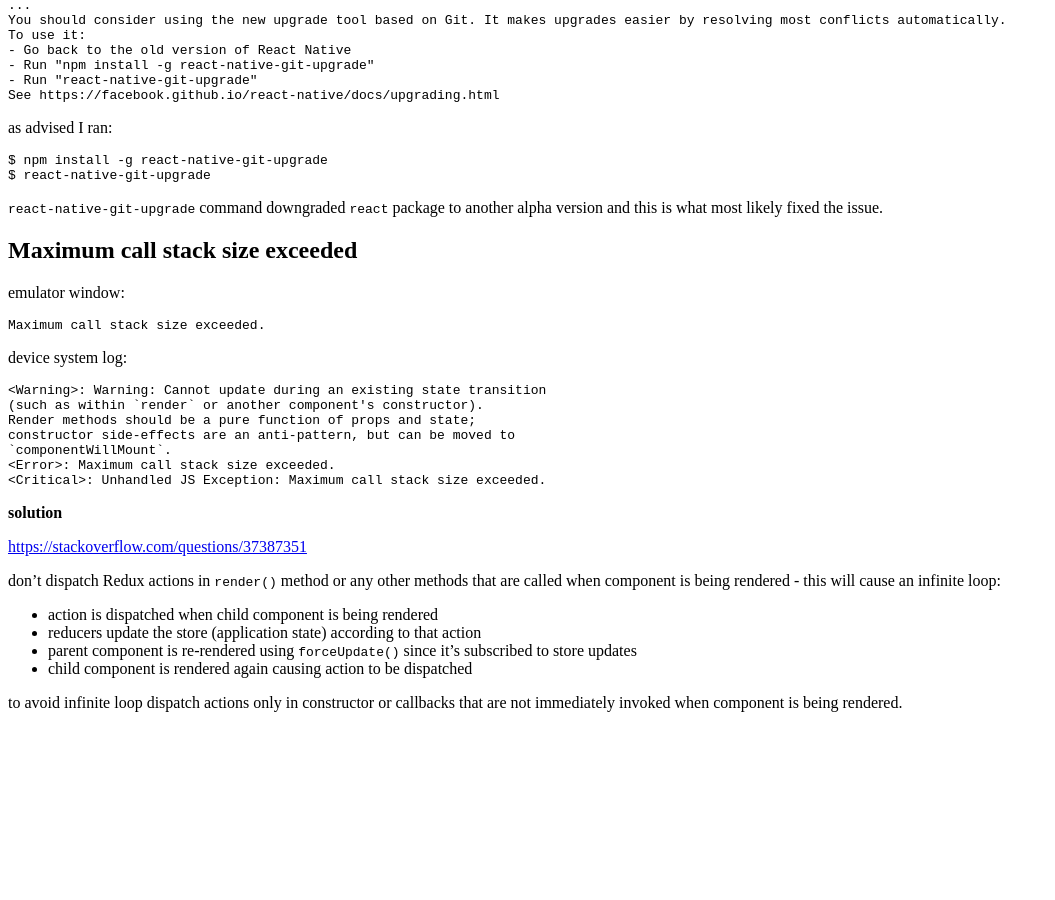
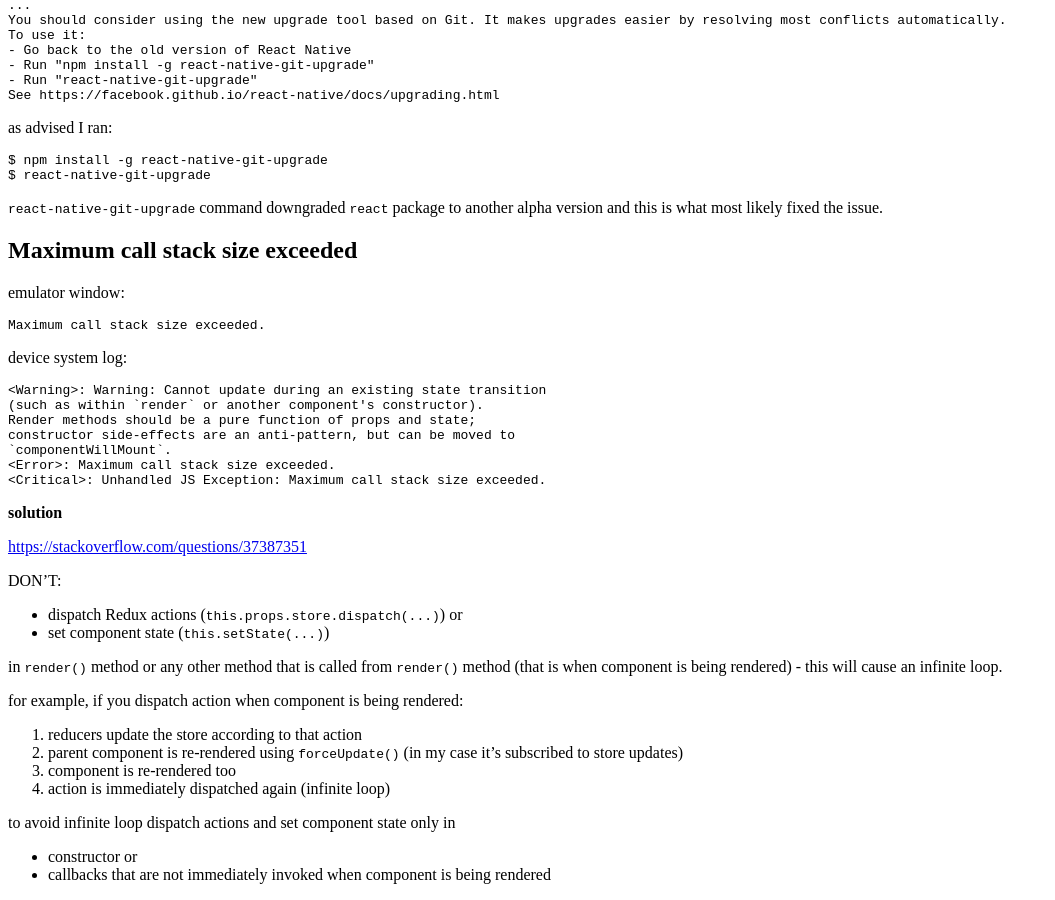
Before and after one commit to tap349/tap349.github.io, a Jekyll site: the page built from _posts/2017-07-04-react-native-troubleshooting.md, in a window 1280 px wide and 900 px high, scrolled down 2107 px. Shown: the whole window, without its empty margins (0-1055 px from the left). Built offline with Jekyll 4.4.1, drawn with Linux system fonts in a browser that asks for light colours; before the commit the page ends 2835 px from its top, so only the background shows below that.

Commit message:
update 2017-07-07_02:04:24

```diff
--- a/_posts/2017-07-04-react-native-troubleshooting.md
+++ b/_posts/2017-07-04-react-native-troubleshooting.md
@@ -176,14 +176,23 @@
 
 <https://stackoverflow.com/questions/37387351>
 
-don't dispatch Redux actions in `render()` method or any other methods that
-are called when component is being rendered - this will cause an infinite loop:
+DON'T:
 
-- action is dispatched when child component is being rendered
-- reducers update the store (application state) according to that action
-- parent component is re-rendered using `forceUpdate()` since it's
-  subscribed to store updates
-- child component is rendered again causing action to be dispatched
+- dispatch Redux actions (`this.props.store.dispatch(...)`) or
+- set component state (`this.setState(...)`)
 
-to avoid infinite loop dispatch actions only in constructor or callbacks
-that are not immediately invoked when component is being rendered.
+in `render()` method or any other method that is called from `render()` method
+(that is when component is being rendered) - this will cause an infinite loop.
+
+for example, if you dispatch action when component is being rendered:
+
+1. reducers update the store according to that action
+2. parent component is re-rendered using `forceUpdate()`
+  (in my case it's subscribed to store updates)
+3. component is re-rendered too
+4. action is immediately dispatched again (infinite loop)
+
+to avoid infinite loop dispatch actions and set component state only in
+
+- constructor or
+- callbacks that are not immediately invoked when component is being rendered
```
